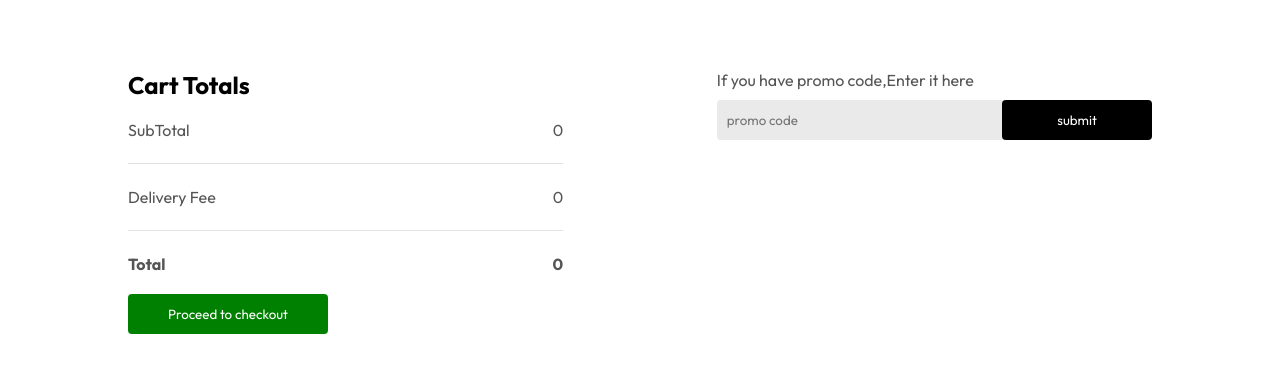
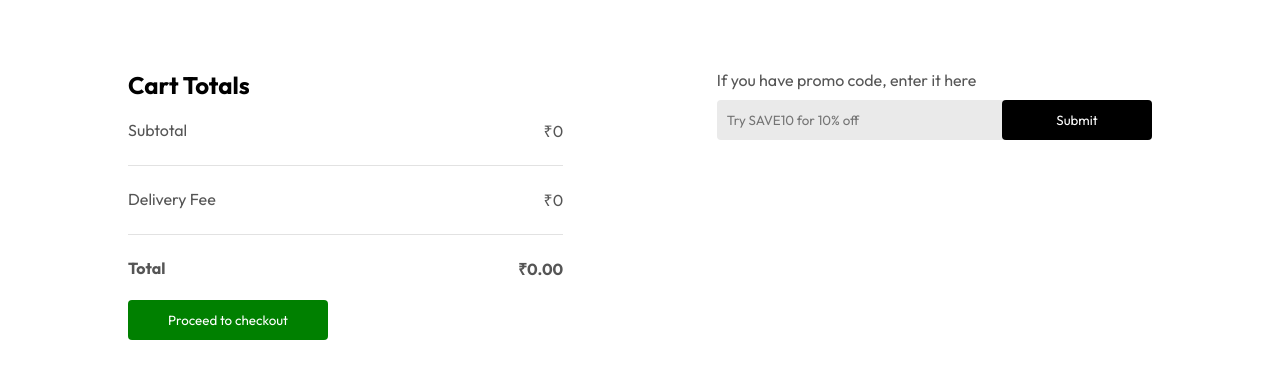
Before and after one commit to sharansyrax/FuleSip, a React (Vite) app in the folder Frontend/: page /Cart in a window 1280 px wide. Shown: the part 225-615 px from the top of the page. Built offline with nearby package versions, Linux system fonts and the light colour scheme; no server answers; some icons are missing.

Commit message:
Update Cart.jsx

```diff
--- a/Frontend/src/pages/Cart/Cart.jsx
+++ b/Frontend/src/pages/Cart/Cart.jsx
@@ -1,11 +1,35 @@
-import React, { useContext } from "react"
-import "./Cart.css"
-import { StoreContext } from "../../Context/StoreContext"
-import { useNavigate } from "react-router-dom"
+import React, { useContext, useState } from "react";
+import "./Cart.css";
+import { StoreContext } from "../../Context/StoreContext";
+import { useNavigate } from "react-router-dom";
+
 const Cart = () => {
-  const { cartitems, food_list, removeFromCart, getTotalCartAmount, url } =
-    useContext(StoreContext)
-  const navigate = useNavigate()
+  const {
+    cartitems,
+    food_list,
+    removeFromCart,
+    getTotalCartAmount,
+    url,
+  } = useContext(StoreContext);
+
+  const navigate = useNavigate();
+  const [promoCode, setPromoCode] = useState("");
+  const [discountApplied, setDiscountApplied] = useState(false);
+  const [discountAmount, setDiscountAmount] = useState(0);
+
+  const subtotal = getTotalCartAmount();
+  const deliveryFee = subtotal === 0 ? 0 : 40;
+  const totalBeforeDiscount = subtotal + deliveryFee;
+  const totalAfterDiscount = totalBeforeDiscount - discountAmount;
+
+  const handlePromoSubmit = () => {
+    if (promoCode.trim().toUpperCase() === "SAVE10" && !discountApplied) {
+      const discount = totalBeforeDiscount * 0.1;
+      setDiscountAmount(discount);
+      setDiscountApplied(true);
+    }
+  };
+
   return (
     <div className="cart">
       <div className="cart-items">
@@ -19,62 +43,81 @@ const Cart = () => {
         </div>
         <br />
         <hr />
-        {food_list.map((item, index) => {
+        {food_list.map((item) => {
           if (cartitems[item._id] > 0) {
             return (
               <div key={item._id}>
                 <div className="cart-items-title cart-items-item">
-                  <img src={url + "/images/" + item.image}></img>
-                  <p>{item.name} </p>
-                  <p>{item.price}</p>
+                  <img src={url + "/images/" + item.image} alt={item.name} />
+                  <p>{item.name}</p>
+                  <p>₹{item.price}</p>
                   <p>{cartitems[item._id]}</p>
-                  <p>{item.price * cartitems[item._id]}</p>
-                  <p className="cross" onClick={() => removeFromCart(item._id)}>
+                  <p>₹{item.price * cartitems[item._id]}</p>
+                  <p
+                    className="cross"
+                    onClick={() => removeFromCart(item._id)}
+                  >
                     x
                   </p>
                 </div>
-                <hr></hr>
+                <hr />
               </div>
-            )
+            );
           }
         })}
       </div>
+
       <div className="cart-bottom">
         <div className="cart-total">
           <h2>Cart Totals</h2>
           <div className="cart-total-details">
-            <p>SubTotal</p>
-            <p>{getTotalCartAmount()}</p>
-          </div>
-          <hr></hr>
-          <div className="cart-total-details">
-            <p>Delivery Fee</p>
-            <p>{getTotalCartAmount() === 0 ? 0 : 40}</p>
+            <p>Subtotal</p>
+            <p>₹{subtotal}</p>
           </div>
           <hr />
           <div className="cart-total-details">
+            <p>Delivery Fee</p>
+            <p>₹{deliveryFee}</p>
+          </div>
+          <hr />
+          {discountApplied && (
+            <>
+              <div className="cart-total-details">
+                <p>Promo Applied (SAVE10)</p>
+                <p>-₹{discountAmount.toFixed(2)}</p>
+              </div>
+              <hr />
+            </>
+          )}
+          <div className="cart-total-details">
             <b>Total</b>
-            <b>
-              {getTotalCartAmount() + (getTotalCartAmount() === 0 ? 0 : 40)}
-            </b>
+            <b>₹{totalAfterDiscount.toFixed(2)}</b>
           </div>
           <button onClick={() => navigate("/order")}>
-            {" "}
             Proceed to checkout
           </button>
         </div>
+
         <div className="cart-promocode">
           <div>
-            <p>If you have promo code,Enter it here</p>
+            <p>If you have promo code, enter it here</p>
             <div className="cart-promocode-input">
-              <input type="text" placeholder="promo code"></input>
-              <button>submit </button>
+              <input
+                type="text"
+                placeholder="Try SAVE10 for 10% off"
+                value={promoCode}
+                onChange={(e) => setPromoCode(e.target.value)}
+              />
+              <button onClick={handlePromoSubmit}>Submit</button>
             </div>
+            {discountApplied && (
+              <p className="promo-success">✅ Promo code applied successfully!</p>
+            )}
           </div>
         </div>
       </div>
     </div>
-  )
-}
+  );
+};
 
-export default Cart
+export default Cart;
```
